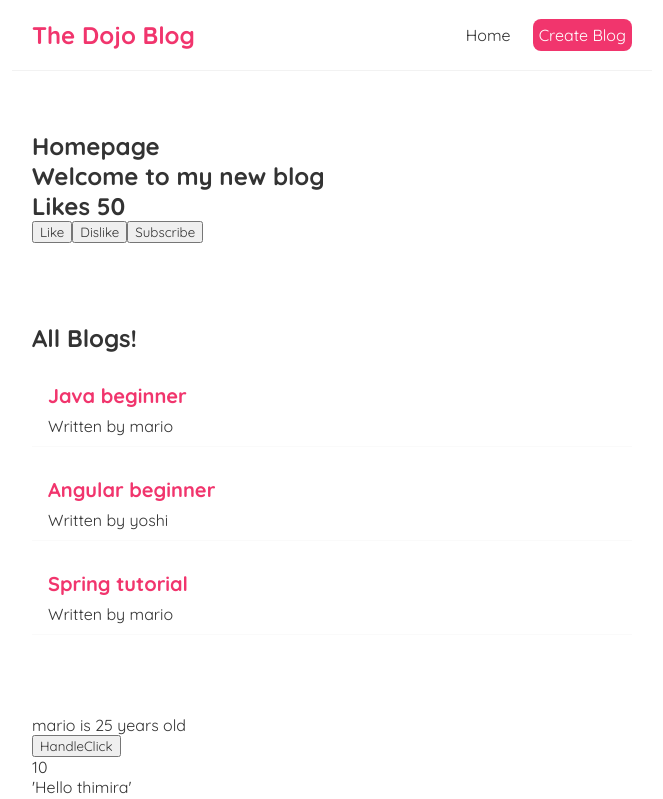
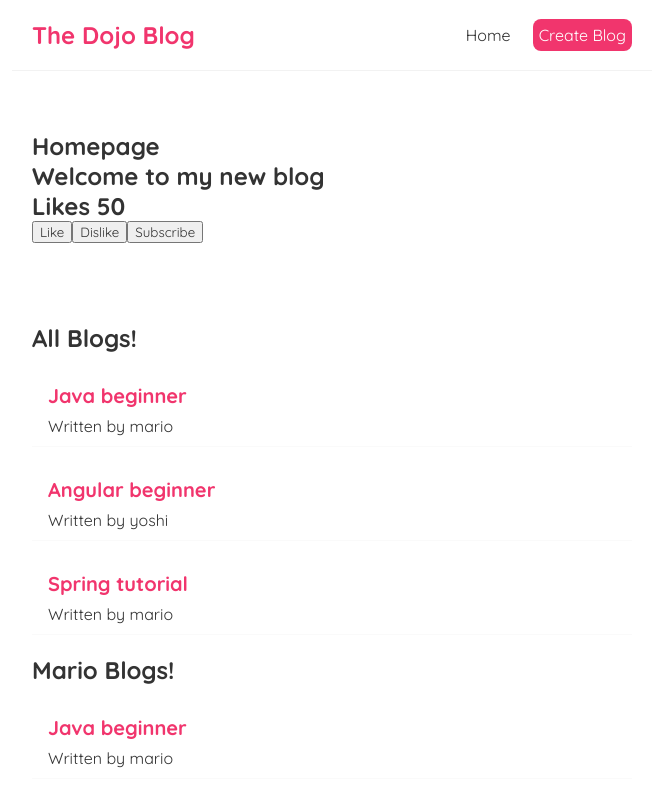
Before and after one commit to ThimiraPathirana/First-react-blog, a React (Create React App) app: page / in a window 1280 px wide. Shown: the top 799 px of the page, without its empty margins (308-971 px from the left). Built offline with nearby package versions, Linux system fonts and the light colour scheme.

Commit message:
usage of props. list example 2

```diff
--- a/src/home.js
+++ b/src/home.js
@@ -44,6 +44,7 @@ const Home = () => {
 
         <div style={{marginTop: '80px'}}></div>
         <BlogList blogs={blogs} title={'All Blogs!'}/>
+        <BlogList blogs={blogs.filter((blog) => blog.author === 'mario' )} title={'Mario Blogs!'}/>
 
 
         <div style={{marginTop: '80px'}}></div>
```
